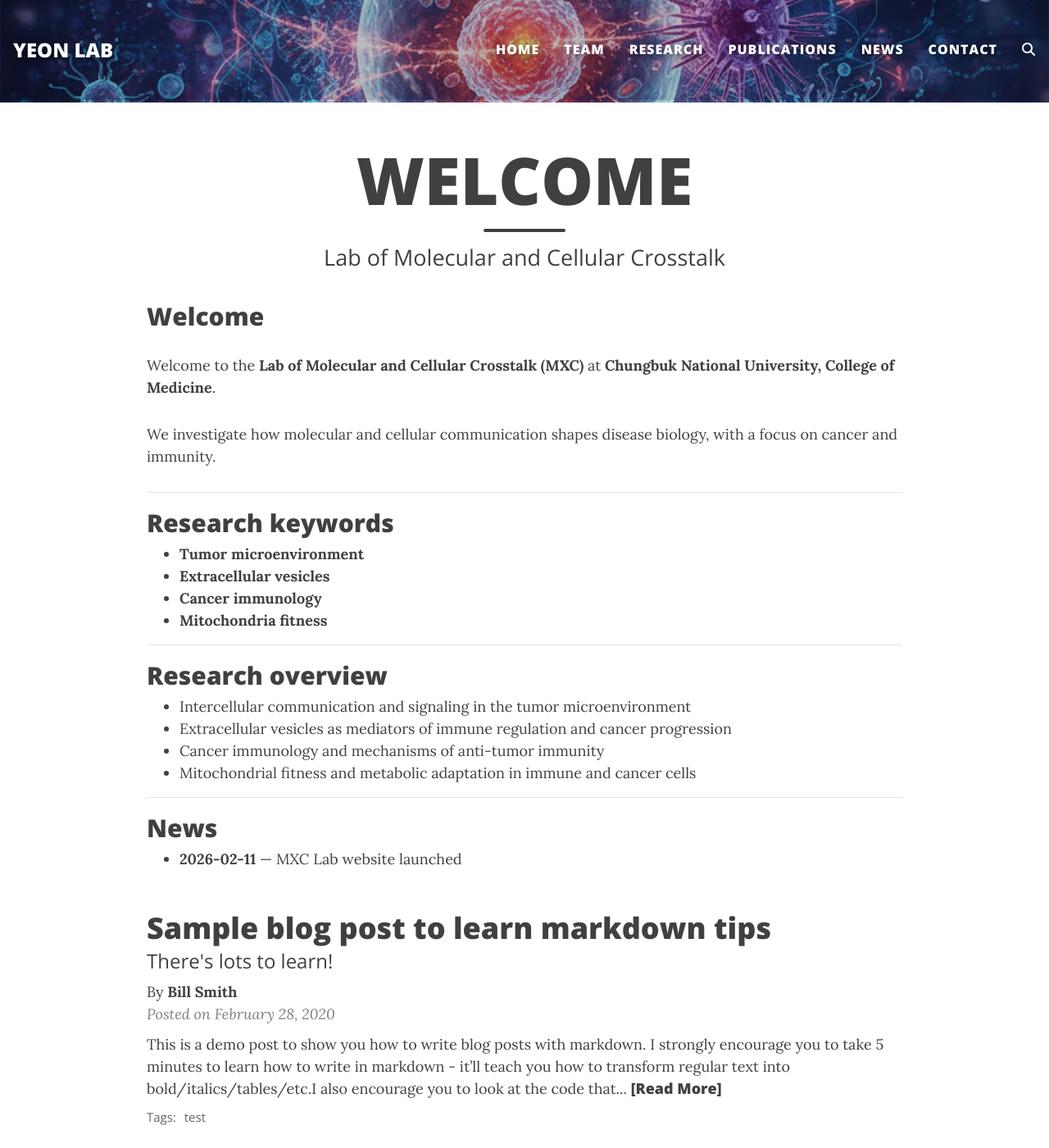
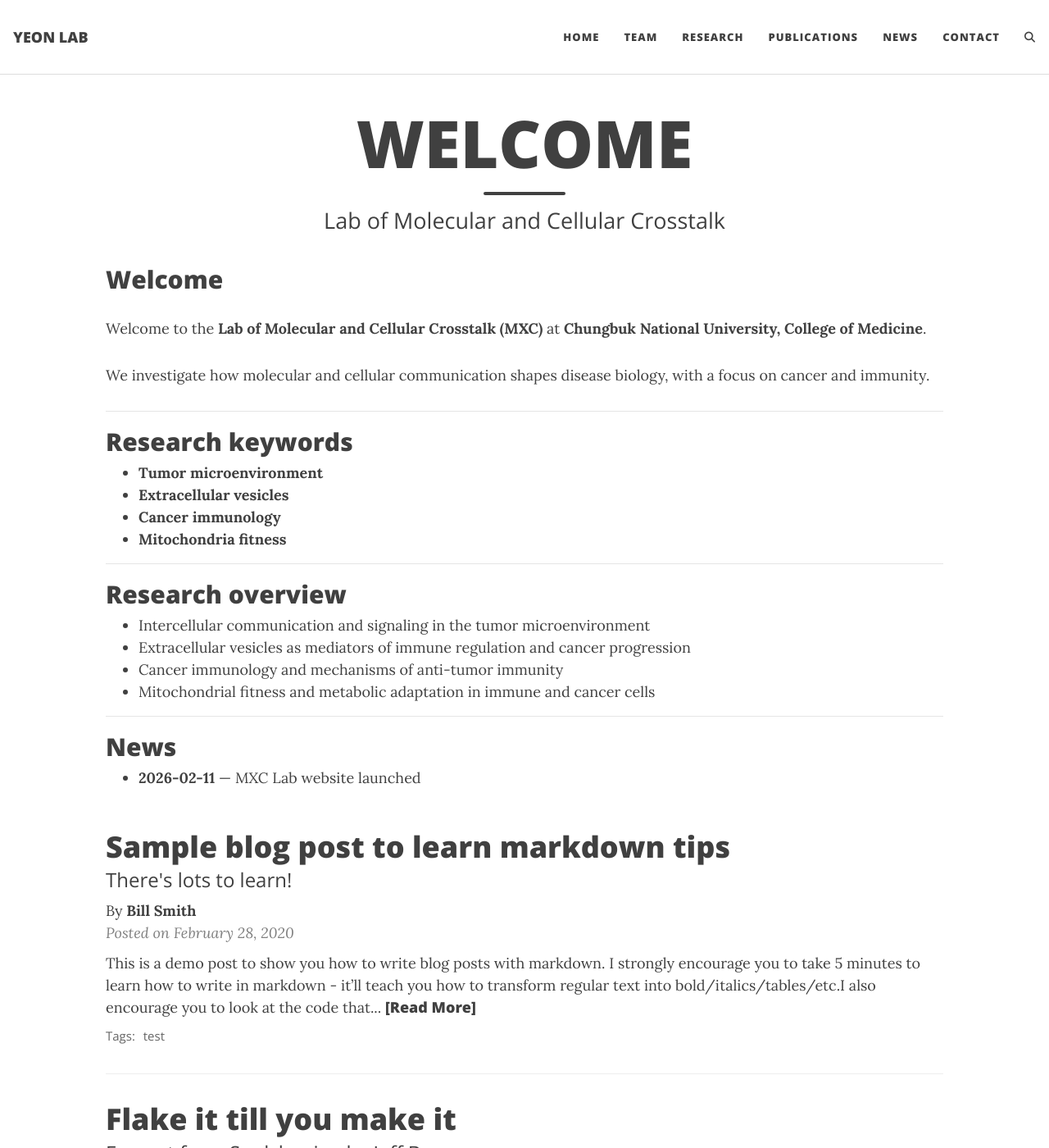
Before and after one commit to mjyeon0807-hub/mjyeon0807-hub.github.io, a Jekyll site: the page built from index.md, in a window 1280 px wide and 1400 px high. Shown: the whole window at 82% size. Built offline with Jekyll 4.4.1, drawn with Linux system fonts in a browser that asks for light colours; comment, search, counter and statistics services are not loaded.

Commit message:
Update custom.css

```diff
--- a/assets/css/custom.css
+++ b/assets/css/custom.css
@@ -1,167 +1,33 @@
-/* ==========================================================================
-   Yeon Lab — custom overrides
-   Goals
-   - Navbar uses /assets/img/header-2.png as a full-width banner background
-   - Keep menu readable on top of the image
-   - Hide any logo-image brand (banner background only)
-   - Fix banner vs page-title overlap (add spacing below fixed navbar)
-   - Unify left/right spacing across pages (consistent max-width + padding)
-   ========================================================================== */
+/* =========================
+   Unify left/right spacing across all pages (CONTENT ONLY)
+   Keep navbar full width (so it won't collapse early)
+   ========================= */
 
-/* =========================
-   Global layout variables
-   ========================= */
 :root {
-  /* Space below fixed navbar before page title/header starts */
-  --yeon-banner-offset-desktop: 175px;
-  --yeon-banner-offset-mobile: 110px;
-
-  /* Unified content width/padding for all pages */
-  --yeon-content-max: 1000px;
-  --yeon-content-pad: 24px;
+  --yeon-content-max: 1100px; /* content width */
+  --yeon-content-pad: 24px;   /* edge space inside content */
 }
 
-/* =========================
-   Navbar banner
-   ========================= */
-nav.navbar.navbar-custom,
-nav.navbar.navbar-custom.top-nav-regular,
-nav.navbar.navbar-custom.top-nav-short,
-nav.navbar.navbar-custom.top-nav-short-permanent {
-  /* Reset theme background */
-  background: none !important;
-
-  /* Banner image */
-  background-image: url("/assets/img/header-2.png") !important;
-  background-size: cover !important;
-  background-position: center center !important;
-  background-repeat: no-repeat !important;
-
-  /* Banner size (desktop default) */
-  min-height: 125px !important;
-  padding-top: 14px !important;
-  padding-bottom: 14px !important;
-
-  border-bottom: 3px solid rgba(0, 0, 0, 0.12) !important;
+/* Make <main> full-width, then center an inner wrapper */
+main.container-md,
+main.container-fluid {
+  max-width: 100% !important;     /* IMPORTANT: do NOT narrow the whole page */
+  padding-left: 0 !important;
+  padding-right: 0 !important;
 }
 
-/* Dark overlay for readability */
-nav.navbar.navbar-custom::before {
-  content: "";
-  position: absolute;
-  inset: 0;
-  background: rgba(0, 0, 0, 0.25);
-  pointer-events: none;
+/* Create consistent centered content width */
+main.container-md > *,
+main.container-fluid > * {
+  max-width: var(--yeon-content-max);
+  margin-left: auto;
+  margin-right: auto;
+  padding-left: var(--yeon-content-pad);
+  padding-right: var(--yeon-content-pad);
 }
 
-/* Keep navbar contents above overlay */
-nav.navbar.navbar-custom > * {
-  position: relative;
-  z-index: 1;
-}
-
-/* Navbar text styling */
-nav.navbar.navbar-custom .navbar-brand,
-nav.navbar.navbar-custom .navbar-nav .nav-link,
-nav.navbar.navbar-custom .navbar-toggler {
-  color: #ffffff !important;
-  text-shadow: 0 2px 10px rgba(0, 0, 0, 0.55);
-  font-weight: 800;
-  line-height: 1.1 !important;
-}
-
-/* Brand (“Yeon Lab”) */
-nav.navbar.navbar-custom .navbar-brand {
-  font-size: 1.5rem !important;
-}
-
-/* Menu links */
-nav.navbar.navbar-custom .navbar-nav .nav-link {
-  font-size: 1.0rem !important;
-  padding-top: 13px !important;
-  padding-bottom: 13px !important;
-}
-
-/* Toggler visibility */
-nav.navbar.navbar-custom .navbar-toggler {
-  border-color: rgba(255, 255, 255, 0.55) !important;
-}
-nav.navbar.navbar-custom .navbar-toggler-icon {
-  filter: invert(1) contrast(2);
-}
-
-/* Dropdown menu readable */
-nav.navbar.navbar-custom .dropdown-menu {
-  background: #ffffff !important;
-}
-nav.navbar.navbar-custom .dropdown-menu .dropdown-item {
-  color: #222 !important;
-  text-shadow: none !important;
-}
-
-/* Hide logo image brand */
-nav.navbar.navbar-custom .navbar-brand-logo {
-  display: none !important;
-}
-
-/* =========================
-   Fix: banner overlaps page title/header
-   ========================= */
-header > .intro-header,
-header > .intro-header.big-img {
-  margin-top: var(--yeon-banner-offset-desktop) !important;
-}
-
-/* =========================
-   Unify left/right spacing across all pages
-   ========================= */
-main.container-md,
-main.container-fluid {
-  max-width: var(--yeon-content-max) !important;
-  padding-left: var(--yeon-content-pad) !important;
-  padding-right: var(--yeon-content-pad) !important;
-}
-
-/* Prevent Bootstrap rows from escaping the padding */
-main.container-md .row,
-main.container-fluid .row {
-  margin-left: 0 !important;
-  margin-right: 0 !important;
-}
-
-/* Normalize theme fullwidth padding if present */
+/* If Beautiful Jekyll uses .fullwidth-pad anywhere, normalize it */
 .fullwidth-pad {
   padding-left: var(--yeon-content-pad) !important;
   padding-right: var(--yeon-content-pad) !important;
 }
-
-/* =========================
-   Mobile tweaks (ONLY inside this media block)
-   ========================= */
-@media (max-width: 768px) {
-  nav.navbar.navbar-custom,
-  nav.navbar.navbar-custom.top-nav-regular,
-  nav.navbar.navbar-custom.top-nav-short,
-  nav.navbar.navbar-custom.top-nav-short-permanent {
-    min-height: 95px !important;
-    padding-top: 10px !important;
-    padding-bottom: 10px !important;
-  }
-
-  /* If the desktop text feels too big on mobile, reduce a bit */
-  nav.navbar.navbar-custom .navbar-brand {
-    font-size: 1.35rem !important;
-  }
-
-  nav.navbar.navbar-custom .navbar-nav .nav-link {
-    font-size: 0.95rem !important;
-    padding-top: 10px !important;
-    padding-bottom: 10px !important;
-  }
-
-  /* Smaller offset below the fixed banner on mobile */
-  header > .intro-header,
-  header > .intro-header.big-img {
-    margin-top: var(--yeon-banner-offset-mobile) !important;
-  }
-}
```
